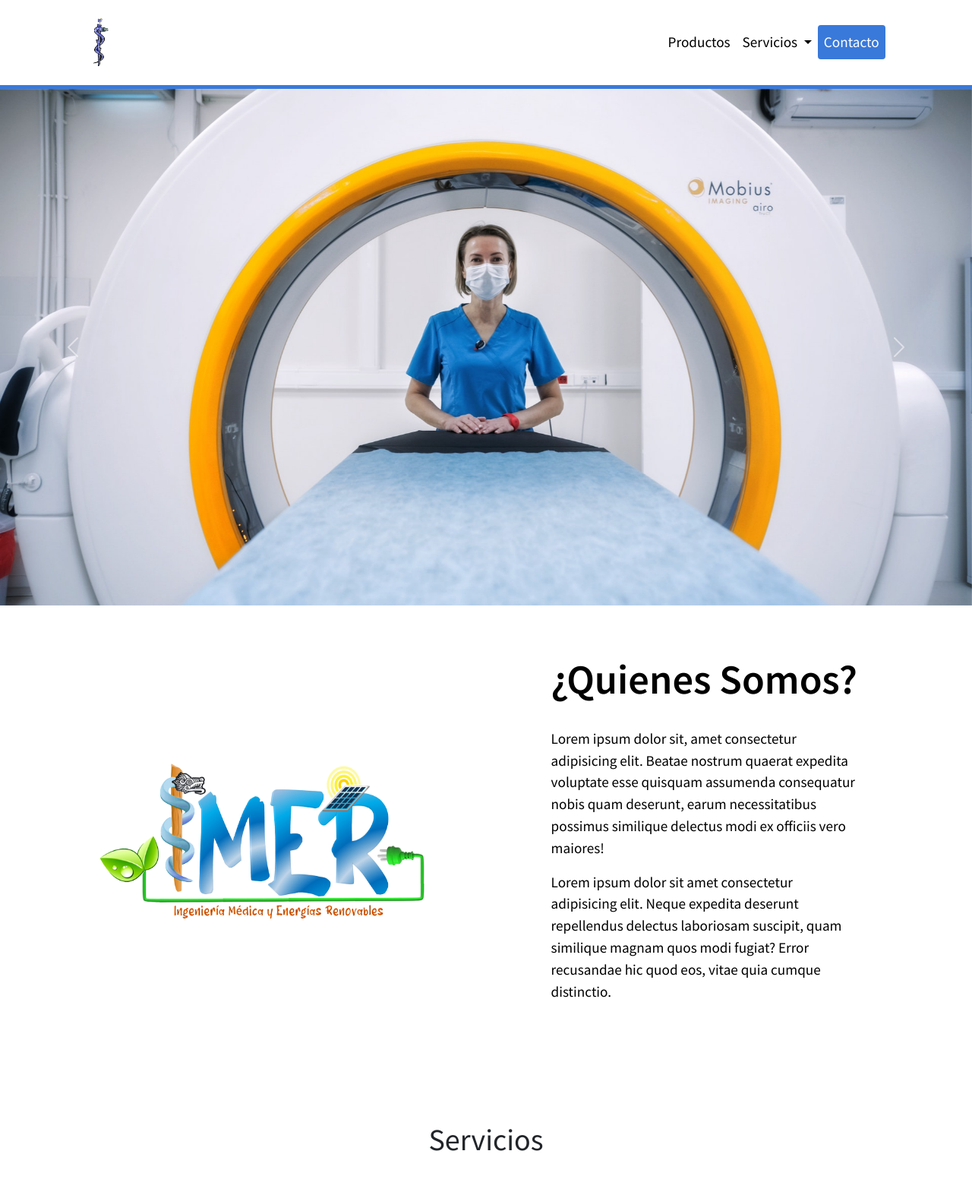
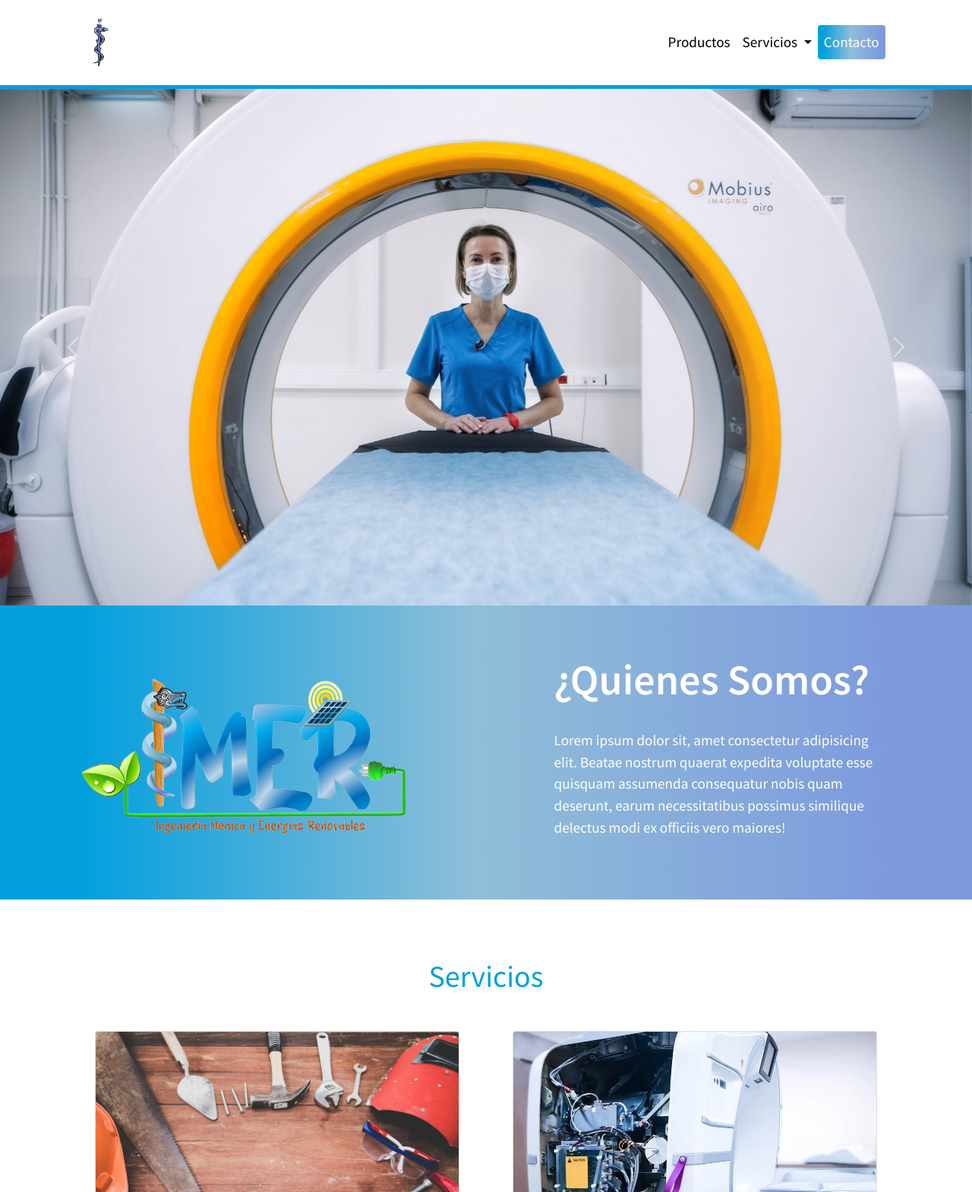
Before and after one commit to branduski4/IMEI, a plain HTML site: page index.html in a window 1280 px wide. Shown: the top 1569 px of the page at 76% size. Drawn offline with nearby package versions, Linux system fonts and the light colour scheme.

Commit message:
Modificacion y agregado de linear gradient para background

```diff
--- a/index.html
+++ b/index.html
@@ -95,7 +95,7 @@
       <div class="title col-xl-5 col-lg-5 col-md-12 col-sm-12">
         <h1 class="title-heading">¿Quienes Somos?</h1>
         <p class="title-description">Lorem ipsum dolor sit, amet consectetur adipisicing elit. Beatae nostrum quaerat expedita voluptate esse quisquam assumenda consequatur nobis quam deserunt, earum necessitatibus possimus similique delectus modi ex officiis vero maiores!</p>
-        <p class="title-description">Lorem ipsum dolor sit amet consectetur adipisicing elit. Neque expedita deserunt repellendus delectus laboriosam suscipit, quam similique magnam quos modi fugiat? Error recusandae hic quod eos, vitae quia cumque distinctio.</p>
+        <!-- <p class="title-description">Lorem ipsum dolor sit amet consectetur adipisicing elit. Neque expedita deserunt repellendus delectus laboriosam suscipit, quam similique magnam quos modi fugiat? Error recusandae hic quod eos, vitae quia cumque distinctio.</p> -->
       </div>
      </div>
 
--- a/scss/_footer.scss
+++ b/scss/_footer.scss
@@ -1,7 +1,18 @@
 .footer{
     padding: 4% 8%;
     font-family: $fontStyle;
+
     .icon{
         text-align: center;
     }
+
+    .fa-brands{
+        color:black
+    }&:hover{
+        cursor: pointer;
+        transition: all 0.3s ease-in-out;
+        color: black;
+    }
+
+
 }
--- a/scss/_header.scss
+++ b/scss/_header.scss
@@ -2,7 +2,8 @@
     padding: 1% 8%;
     background-color: white;
     font-family:$fontStyle;
-    border-bottom: 5px solid #3979da;
+    border-bottom: 5px solid  rgb(1,159,222);
+
 
 
     .navbar-brand{
@@ -27,7 +28,8 @@
     .contact{
 
         border-radius: 4px;
-        background-color: #3979da;
+        background: rgb(1,159,222);
+background: linear-gradient(90deg, rgba(1,159,222,1) 8%, rgba(144,190,216,1) 49%, rgba(125,154,221,1) 92%);
         color: white;
         &:hover{
             color: white;
--- a/scss/_main.scss
+++ b/scss/_main.scss
@@ -13,28 +13,35 @@
     }
 }
 #main{
-    background-color: white;
+    background: rgb(1,159,222);
+    background: linear-gradient(90deg, rgba(1,159,222,1) 8%, rgba(144,190,216,1) 49%, rgba(125,154,221,1) 92%);
     font-family: $fontStyle;
-    padding: 5% 8%;
+    padding: 4rem 8%;
+    display: flex;
+    justify-content: center;
+    align-items: center;
     .main-container{
-        display: flex;
-        justify-content: center;
-        align-items: center;
-
+        padding: 0;
+        .img-container{
+            padding: 0;
+        }
+        .title{
+            padding: 0;
+        }
         color: white;
         img{
             width: 450px;
             height: 250px;
         }
         .title-heading{
-            font-size: 3.4rem;
+            font-size: 3.5rem;
             font-weight: bold;
             margin-bottom: 2rem;
-            color: black;
+            color: white;
         }
         .title-description{
             font-size: 1.2rem;
-            color: black;
+            color: white;
 
         }
     }
@@ -55,6 +62,7 @@
     #main{
         .img-container{
             text-align: center;
+            padding: 0;
         }
         .main-container img{
             width: 350px;
--- a/scss/_productos.scss
+++ b/scss/_productos.scss
@@ -1,16 +1,22 @@
 #productos{
-    background-color: #3979da;
+    background: rgb(1,159,222);
+background: linear-gradient(90deg, rgba(1,159,222,1) 8%, rgba(144,190,216,1) 49%, rgba(125,154,221,1) 92%);
     padding: 4% 8%;
 
    h1{
-       font-family: $fontStyle;
-       text-align: center;
+
+    font-family: $fontStyle;
+    text-align: center;
+    color: white;
+       margin-bottom: 2rem;
    }
-
+   .product-container{
+       text-align:center;
+   }
 }
 
 
-@media(max-width:1000px){
+@media(max-width:1024px){
     .product-img{
         width: 200px;
         height: 200px;
--- a/scss/_servicios.scss
+++ b/scss/_servicios.scss
@@ -2,6 +2,8 @@
     padding: 6% 8%;
 
     h1{
+
+        color: #019fde;
         font-family: $fontStyle;
         text-align: center;
         margin-bottom: 3rem;
@@ -13,4 +15,10 @@
     .card{
         margin-bottom: 1rem;
     }
+    .card-title{
+        // background: -webkit-linear-gradient(90deg, rgba(1,159,222,1) 8%, rgba(144,190,216,1) 49%, rgba(125,154,221,1) 92%);
+        // -webkit-background-clip: text;
+        // -webkit-text-fill-color: transparent;
+        color: #019fde;
+    }
 }
--- a/scss/index.scss
+++ b/scss/index.scss
@@ -6,6 +6,7 @@ $fontColor:#fff;
     margin: 0;
     padding: 0;
     box-sizing: border box;
+
 }
 
 @import './header';
```
Also changed, not shown: css/index.css, 1 other file.
